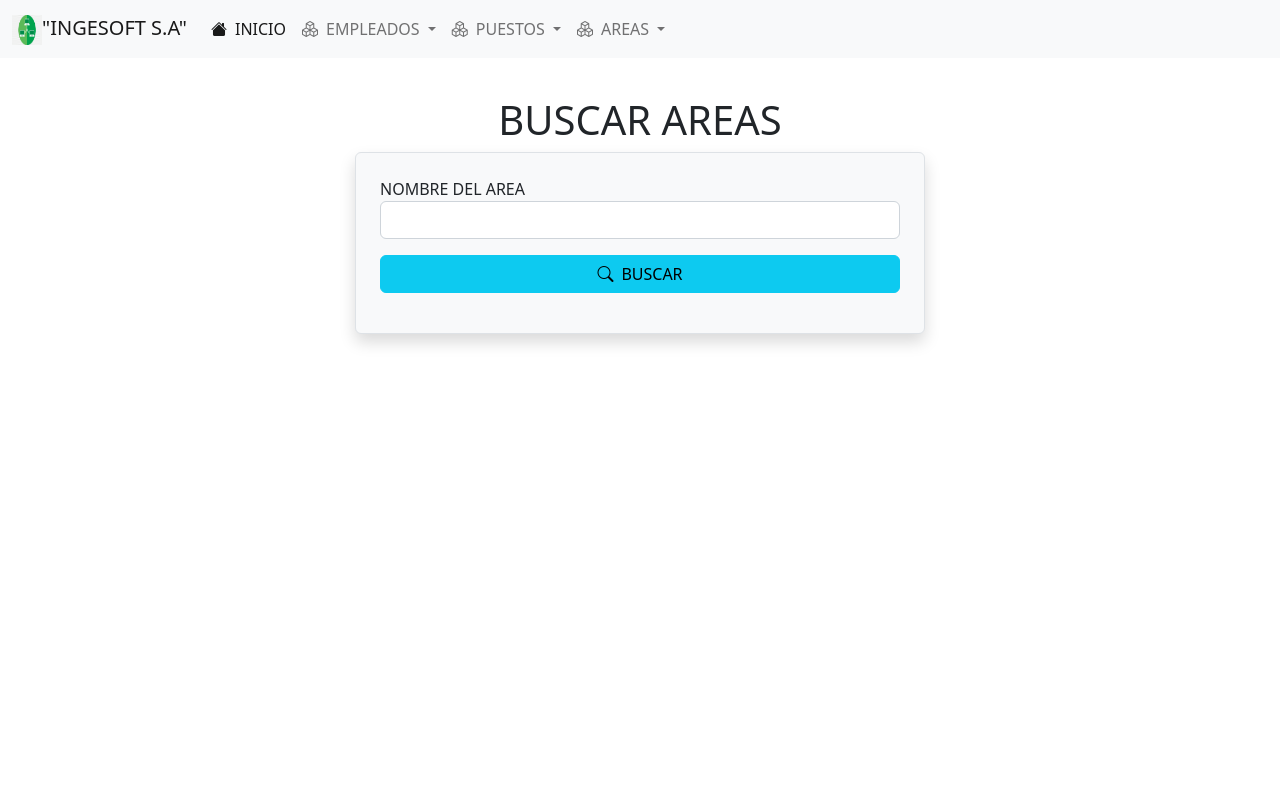
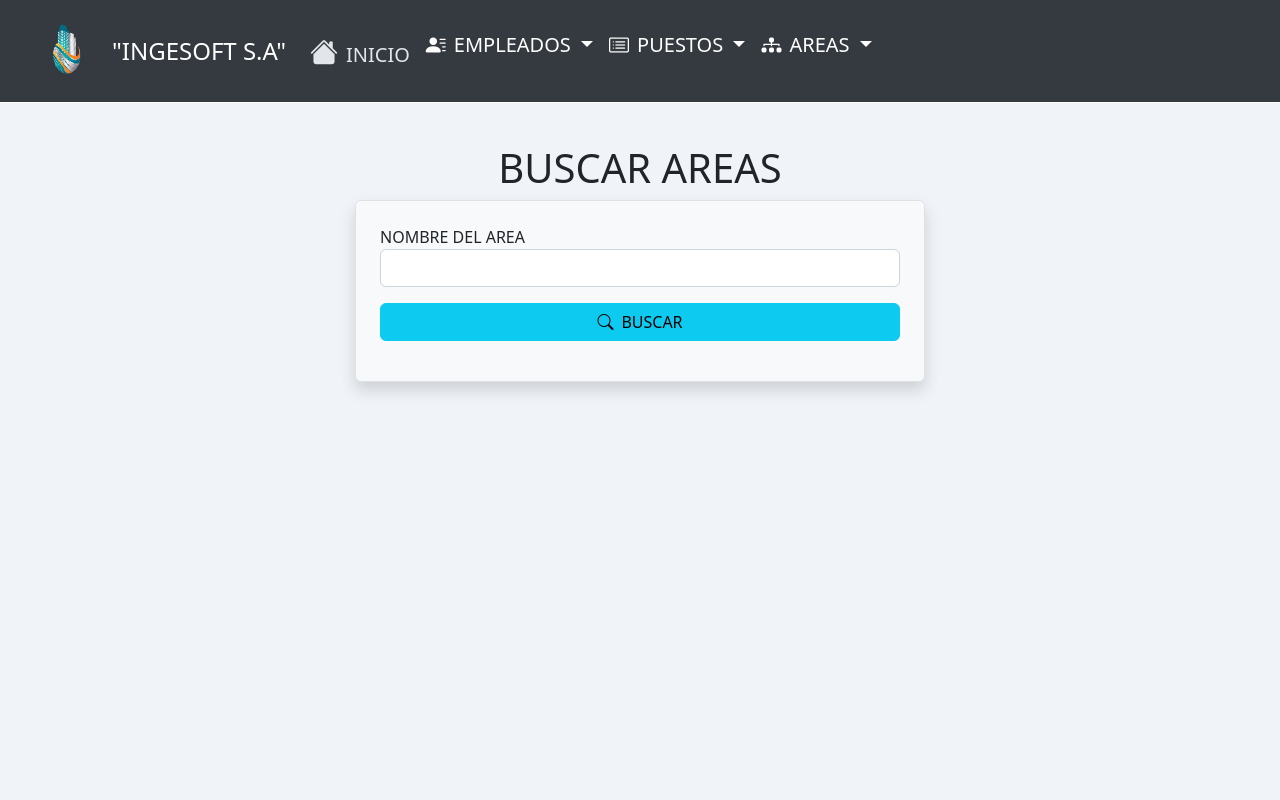
Before and after one commit to ronguerra51/PROYECTO, a PHP site: page /areas/buscar.php in a window 1280 px wide. Run offline with PHP 8.4, Linux system fonts and the light colour scheme.

Commit message:
SE MODIFICO ESTILO

```diff
--- a/vistas/areas/buscar.php
+++ b/vistas/areas/buscar.php
@@ -1,6 +1,6 @@
 <?php include_once '../templates/header.php'; ?>
 
-<h1 class="text-center">BUSCAR AREAS</h1>
+<h1 class="text-center mt-5">BUSCAR AREAS</h1>
 <div class="row justify-content-center">
     <form action="../../controladores/areas/buscar.php" method="GET" class="border bg-light shadow rounded p-4 col-lg-6">
         <div class="row mb-3">
--- a/vistas/areas/index.php
+++ b/vistas/areas/index.php
@@ -2,7 +2,7 @@
 <?php include_once "../templates/navbar.php"; ?>
 <?php include_once "../templates/header.php"; ?>
 
-<h1 class="text-center">REGISTRAR AREA</h1>
+<h1 class="text-center mt-5">REGISTRAR AREA</h1>
 <div class="row justify-content-center">
     <form action="../../controladores/areas/guardar.php" method="POST" class="border bg-light shadow rounded p-4 col-lg-6">
         <div class="row mb-3">
--- a/vistas/areas/modificar.php
+++ b/vistas/areas/modificar.php
@@ -15,7 +15,7 @@
 
 <?php include_once '../templates/header.php'; ?>
 
-<h1 class="text-center">FORMULARIO DE MODIFICACION DE AREA</h1>
+<h1 class="text-center mt-5">FORMULARIO DE MODIFICACION DE AREA</h1>
 <div class="row justify-content-center">
     <form action="../../controladores/areas/modificar.php" method="POST" class="border bg-light shadow rounded p-4 col-lg-6">
 
--- a/vistas/empleado/buscar.php
+++ b/vistas/empleado/buscar.php
@@ -1,6 +1,6 @@
 <?php include_once '../templates/header.php'; ?>
 
-<h1 class="text-center">BUSCAR EMPLEADOS</h1>
+<h1 class="text-center mt-5">BUSCAR EMPLEADOS</h1>
 <div class="row justify-content-center">
     <form action="../../controladores/empleado/buscar.php" method="GET" class="border bg-light shadow rounded p-4 col-lg-6">
         <div class="row mb-3">
--- a/vistas/empleado/index.php
+++ b/vistas/empleado/index.php
@@ -1,7 +1,7 @@
 
 <?php include_once "../templates/navbar.php"; ?>
 <?php include_once "../templates/header.php"; ?>
-<h1 class="text-center">REGISTRAR EMPLEADO</h1>
+<h1 class="text-center mt-5">REGISTRAR EMPLEADO</h1>
 <div class="row justify-content-center">
     <form action="../../controladores/empleado/guardar.php" method="POST" class="border bg-light shadow rounded p-4 col-lg-6">
         <div class="row mb-3">
--- a/vistas/empleado/modificar.php
+++ b/vistas/empleado/modificar.php
@@ -15,7 +15,7 @@
 
 <?php include_once '../templates/header.php'; ?>
 
-<h1 class="text-center">FORMULARIO DE MODIFICACION DE EMPLEADOS</h1>
+<h1 class="text-center mt-5">FORMULARIO DE MODIFICACION DE EMPLEADOS</h1>
 <div class="row justify-content-center">
     <form action="../../controladores/empleado/modificar.php" method="POST" class="border bg-light shadow rounded p-4 col-lg-6">
 
--- a/vistas/puesto/buscar.php
+++ b/vistas/puesto/buscar.php
@@ -1,6 +1,6 @@
 <?php include_once '../templates/header.php'; ?>
 
-<h1 class="text-center">BUSCAR PUESTOS</h1>
+<h1 class="text-center mt-5">BUSCAR PUESTOS</h1>
 <div class="row justify-content-center">
     <form action="../../controladores/puesto/buscar.php" method="POST" class="border bg-light shadow rounded p-4 col-lg-6">
         <div class="row mb-3">
--- a/vistas/puesto/index.php
+++ b/vistas/puesto/index.php
@@ -2,7 +2,7 @@
 <?php include_once "../templates/navbar.php"; ?>
 <?php include_once "../templates/header.php"; ?>
 
-<h1 class="text-center">REGISTRAR PUESTO</h1>
+<h1 class="text-center mt-5">REGISTRAR PUESTO</h1>
 <div class="row justify-content-center">
     <form action="../../controladores/puesto/guardar.php" method="POST" class="border bg-light shadow rounded p-4 col-lg-6">
         <div class="row mb-3">
--- a/vistas/puesto/modificar.php
+++ b/vistas/puesto/modificar.php
@@ -11,7 +11,7 @@
 
 <?php include_once '../templates/header.php'; ?>
 
-<h1 class="text-center">MODIFICAR PUESTOS</h1>
+<h1 class="text-center mt-5">MODIFICAR PUESTOS</h1>
 <div class="row justify-content-center">
     <form action="../../controladores/puesto/modificar.php" method="POST" class="border bg-light shadow rounded p-4 col-lg-6">
 
--- a/vistas/templates/footer.php
+++ b/vistas/templates/footer.php
@@ -1,3 +1,4 @@
+
 </div>
 <script src="https://cdn.jsdelivr.net/npm/bootstrap@5.2.3/dist/js/bootstrap.bundle.min.js"></script>
 </body>
--- a/vistas/templates/header.php
+++ b/vistas/templates/header.php
@@ -1,5 +1,6 @@
 <!DOCTYPE html>
 <html lang="en">
+
 <head>
     <meta charset="UTF-8">
     <meta name="viewport" content="width=device-width, initial-scale=1.0">
@@ -7,7 +8,114 @@
     <link rel="stylesheet" href="https://cdn.jsdelivr.net/npm/bootstrap-icons@1.11.3/font/bootstrap-icons.min.css">
     <link rel="shortcut icon" href="/src/images/logo.png" type="image/x-icon">
     <title>INGESOFT S.A</title>
+    <style>
+        body {
+            display: flex;
+            flex-direction: column;
+            min-height: 100vh;
+            background-color: #f0f4f8;
+            /* Color de fondo de la página */
+        }
+
+        .custom-navbar {
+            background-color: #343a40;
+            /* Gris oscuro */
+            border-bottom: 1px solid #ffffff;
+            padding: 1rem 1.5rem;
+            /* Más grande */
+        }
+
+        .custom-navbar .navbar-brand {
+            display: flex;
+            align-items: center;
+            font-size: 1.5rem;
+            /* Texto más grande */
+            color: #fff;
+        }
+
+        .custom-navbar .navbar-brand img.navbar-logo {
+            margin-right: 1rem;
+            width: 60px;
+            /* Imagen más grande */
+            height: 60px;
+            /* Imagen más grande */
+        }
+
+        .custom-navbar .nav-link {
+            color: #ffffff;
+            /* Texto blanco */
+            font-size: 1.25rem;
+            /* Texto más grande */
+            font-weight: 500;
+        }
+
+        .custom-navbar .nav-link:hover {
+            color: #d1ecff;
+        }
+
+        .custom-navbar .nav-link.active {
+            color: #e2e6ea;
+        }
+
+        .custom-navbar .nav-link .icon-large {
+            font-size: 1.75rem;
+            /* Icono más grande */
+        }
+
+        .custom-navbar .dropdown-menu {
+            border-radius: 0.5rem;
+            box-shadow: 0 0.5rem 1rem rgba(0, 0, 0, 0.15);
+        }
+
+        .custom-navbar .dropdown-item {
+            color: #333;
+        }
+
+        .custom-navbar .dropdown-item:hover {
+            background-color: #f8f9fa;
+            color: #0056b3;
+        }
+
+        .custom-navbar .navbar-toggler {
+            border: none;
+        }
+
+        .custom-navbar .navbar-toggler:focus {
+            outline: none;
+        }
+
+        .custom-navbar .navbar-toggler-icon {
+            color: #ffffff;
+        }
+
+        .footer {
+            background-color: #343a40;
+            /* Gris oscuro */
+            color: #ffffff;
+            /* Texto blanco */
+            padding: 1.5rem 0;
+            position: relative;
+            bottom: 0;
+            width: 100%;
+        }
+
+        .footer a {
+            color: #ffffff;
+            text-decoration: none;
+            margin: 0 1rem;
+        }
+
+        .footer a:hover {
+            color: #d1ecff;
+        }
+
+        .footer-icons i {
+            font-size: 1.5rem;
+        }
+    </style>
+
 </head>
+
 <body>
-<?php include_once 'navbar.php'?>
-<div class="container mt-5 pt-5">
+    <?php include_once 'navbar.php' ?>
+    <div class="container mt-5 pt-5">
--- a/vistas/templates/navbar.php
+++ b/vistas/templates/navbar.php
@@ -1,17 +1,19 @@
-<nav class="navbar fixed-top navbar-expand-lg bg-light">
+<nav class="navbar fixed-top navbar-expand-lg custom-navbar">
     <div class="container-fluid">
-    <a class="navbar-brand" href="../../vistas/empleado/index.php"><img src="../../src/images/logo.png" alt="Logo" width="30" height="30">"INGESOFT S.A"</a>
+      <a class="navbar-brand" href="../../vistas/empleado/index.php">
+        <img src="../../src/images/logo.png" alt="Logo" class="navbar-logo"> "INGESOFT S.A"
+      </a>
       <button class="navbar-toggler" type="button" data-bs-toggle="collapse" data-bs-target="#navbarScroll" aria-controls="navbarScroll" aria-expanded="false" aria-label="Toggle navigation">
         <span class="navbar-toggler-icon"></span>
       </button>
       <div class="collapse navbar-collapse" id="navbarScroll">
         <ul class="navbar-nav me-auto my-2 my-lg-0" style="--bs-scroll-height: 100px;">
           <li class="nav-item">
-          <a class="nav-link active" aria-current="page" href="../../vistas/empleado/index.php"><i class="bi bi-house-fill me-2"></i>INICIO</a>
+            <a class="nav-link active" aria-current="page" href="../../vistas/empleado/index.php"><i class="bi bi-house-fill me-2 icon-large"></i>INICIO</a>
           </li>
           <li class="nav-item dropdown">
             <a class="nav-link dropdown-toggle" href="#" role="button" data-bs-toggle="dropdown" aria-expanded="false">
-            <i class="bi bi-boxes me-2"></i>EMPLEADOS
+              <i class="bi bi-person-lines-fill me-2"></i>EMPLEADOS
             </a>
             <ul class="dropdown-menu">
               <li><a class="dropdown-item" href="../../vistas/empleado/index.php"><i class="bi bi-plus-circle me-2"></i>INGRESO DE EMPLEADOS</a></li>
@@ -20,7 +22,7 @@
           </li>
           <li class="nav-item dropdown">
             <a class="nav-link dropdown-toggle" href="#" role="button" data-bs-toggle="dropdown" aria-expanded="false">
-            <i class="bi bi-boxes me-2"></i>PUESTOS
+              <i class="bi bi-card-list me-2"></i>PUESTOS
             </a>
             <ul class="dropdown-menu">
               <li><a class="dropdown-item" href="../../vistas/puesto/index.php"><i class="bi bi-plus-circle me-2"></i>INGRESO DE PUESTOS</a></li>
@@ -29,13 +31,14 @@
           </li>
           <li class="nav-item dropdown">
             <a class="nav-link dropdown-toggle" href="#" role="button" data-bs-toggle="dropdown" aria-expanded="false">
-            <i class="bi bi-boxes me-2"></i>AREAS
+              <i class="bi bi-diagram-3-fill me-2"></i>AREAS
             </a>
             <ul class="dropdown-menu">
               <li><a class="dropdown-item" href="../../vistas/areas/index.php"><i class="bi bi-plus-circle me-2"></i>INGRESO DE AREAS</a></li>
               <li><a class="dropdown-item" href="../../vistas/areas/buscar.php"><i class="bi bi-search me-2"></i>BUSCAR</a></li>
             </ul>
           </li>
+        </ul>
       </div>
     </div>
   </nav>
```
Also changed, not shown: src/images/logo.png. Lines whose indentation alone changed are shown as unchanged.
